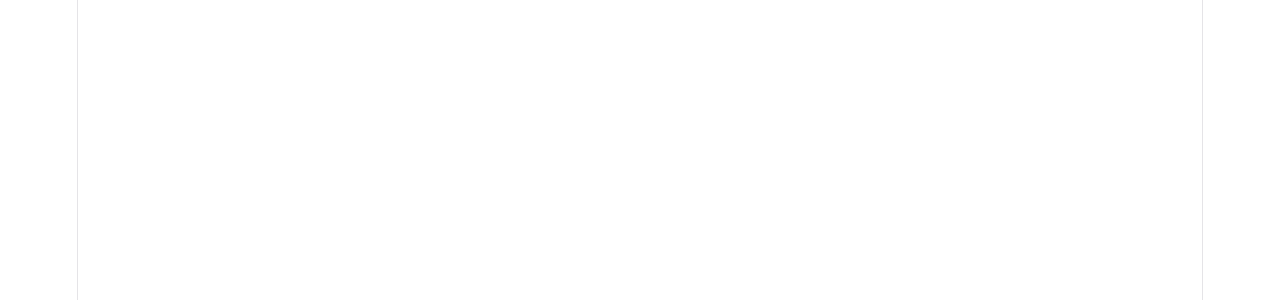
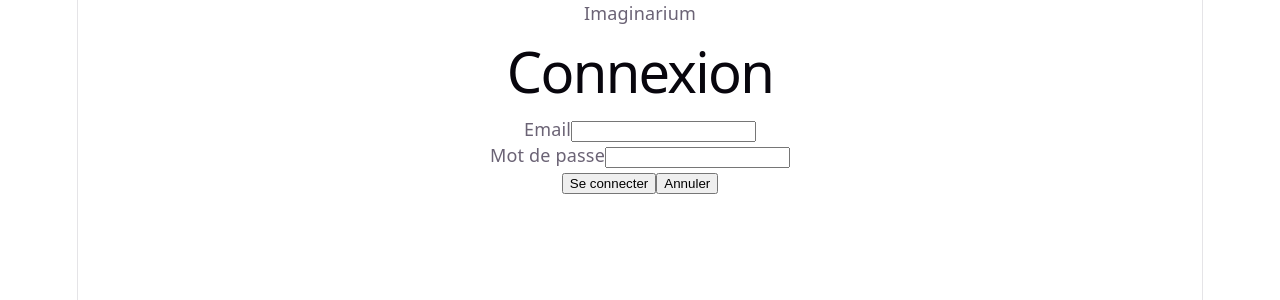
Before and after one commit to antoineLAU/imaginarium, a React app in the folder frontend/: page /connexion in a window 1280 px wide. Before the commit this address had no page. Shown: the top 300 px of the page. Built offline with nearby package versions, Linux system fonts and the light colour scheme; the HTML template or start-up script is replaced by a standard one.

Commit message:
frontend: page connexion et formulaire login

```diff
--- a/frontend/src/App.jsx
+++ b/frontend/src/App.jsx
@@ -1,6 +1,7 @@
 import { Routes, Route } from 'react-router-dom'
 import Accueil from './page/accueil/Accueil'
 import Inscription from './page/inscription/inscription'
+import Connexion from './page/connexion/Connexion'
 import ExplorerLesCreations from './page/explorer_les_creations/ExplorerLesCreations'
 import './App.css'
 
@@ -9,6 +10,7 @@
     <Routes>
       <Route path="/" element={<Accueil />} />
       <Route path="/inscription" element={<Inscription />} />
+      <Route path="/connexion" element={<Connexion />} />
       <Route path="/explorer" element={<ExplorerLesCreations />} />
       <Route path="/explorer/inscription" element={<Inscription />} />
     </Routes>
--- /dev/null
+++ b/frontend/src/conponent/formulaire/connexion/FormulaireConnexion.jsx
@@ -0,0 +1,40 @@
+import { useState } from "react";
+import Bouton from "../../bouton/Bouton";
+
+function FormulaireConnexion({ onAnnuler }) {
+  const [email, setEmail] = useState("");
+  const [password, setPassword] = useState("");
+
+  function connecter() {
+    if (email === "" || password === "") {
+      console.log("remplis tous les champs");
+      return;
+    }
+
+    fetch("http://localhost:3000/login", {
+      method: "POST",
+      headers: { "Content-Type": "application/json" },
+      body: JSON.stringify({ email: email, password: password })
+    })
+      .then((res) => res.json())
+      .then((data) => console.log(data));
+  }
+
+  return (
+    <div>
+      <h1>Connexion</h1>
+      <div>
+        <label>Email</label>
+        <input onChange={(e) => setEmail(e.target.value)} />
+      </div>
+      <div>
+        <label>Mot de passe</label>
+        <input type="password" onChange={(e) => setPassword(e.target.value)} />
+      </div>
+      <Bouton texte="Se connecter" onClick={connecter} />
+      <Bouton texte="Annuler" onClick={onAnnuler} />
+    </div>
+  );
+}
+
+export default FormulaireConnexion;
--- a/frontend/src/conponent/header/Header.jsx
+++ b/frontend/src/conponent/header/Header.jsx
@@ -1,7 +1,7 @@
 import Bouton from "../bouton/Bouton";
 import "./Header.css";
 
-function Header({ onRejoindre, showNav = true, showConnexion = true, texteBouton = "Rejoindre", onRetour, showAccueil = false }) {
+function Header({ onRejoindre, onConnexion, showNav = true, showConnexion = true, texteBouton = "Rejoindre", onRetour, showAccueil = false, showRejoindre = true }) {
     return (
         <div className="header">
             {showAccueil && <Bouton texte="← Accueil" onClick={onRetour} />}
@@ -17,8 +17,8 @@
             )}
 
             <div className="header-buttons">
-                {showConnexion && <Bouton texte="Connexion" />}
-                <Bouton texte={texteBouton} onClick={onRejoindre} />
+                {showConnexion && <Bouton texte="Connexion" onClick={onConnexion} />}
+                {showRejoindre && <Bouton texte={texteBouton} onClick={onRejoindre} />}
             </div>
         </div>
     );
--- a/frontend/src/page/accueil/Accueil.jsx
+++ b/frontend/src/page/accueil/Accueil.jsx
@@ -8,7 +8,7 @@
 
   return (
     <>
-      <Header onRejoindre={() => navigate("/inscription")} />
+      <Header onRejoindre={() => navigate("/inscription")} onConnexion={() => navigate("/connexion")} />
       <main>
         <section id="accueil">
           <h1>L'art et l'histoire naissent de la même source.</h1>
--- /dev/null
+++ b/frontend/src/page/connexion/Connexion.jsx
@@ -0,0 +1,18 @@
+import { useNavigate } from "react-router-dom";
+import FormulaireConnexion from "../../conponent/formulaire/connexion/FormulaireConnexion";
+import Header from "../../conponent/header/Header";
+import "./connexion.css";
+
+function Connexion() {
+  const navigate = useNavigate();
+  const retourAccueil = () => navigate("/");
+
+  return (
+    <div>
+      <Header showNav={false} showConnexion={false} showRejoindre={false} onConnexion={() => navigate("/connexion")} />
+      <FormulaireConnexion onAnnuler={retourAccueil} />
+    </div>
+  );
+}
+
+export default Connexion;
```
Also changed, not shown: frontend/src/page/connexion/Connexion.css (added).
